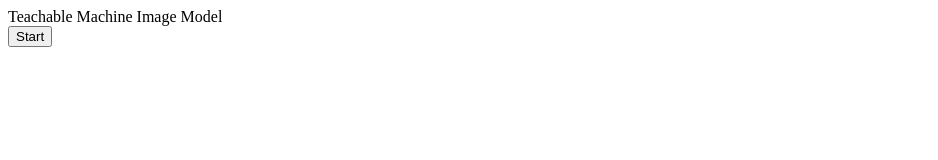
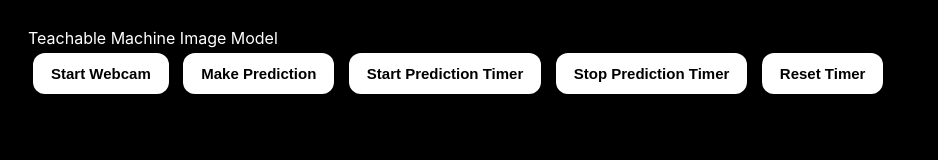
Before and after one commit to DaveyDoo100/DaveyDooHasAnInfection2025Final, a plain HTML site: page index.html in a window 1280 px wide. Shown: the whole page, without its empty margins (0-938 px from the left). Drawn offline with Linux system fonts and the light colour scheme.

Commit message:
Update index.html

```diff
--- a/index.html
+++ b/index.html
@@ -1,37 +1,68 @@
 <div>Teachable Machine Image Model</div>
-<button type="button" onclick="init()">Start</button>
+
+<button type="button" onclick="init()">Start Webcam</button>
+<button type="button" onclick="makePrediction()">Make Prediction</button>
+<button type="button" onclick="startTimer()">Start Prediction Timer</button>
+<button type="button" onclick="stopTimer()">Stop Prediction Timer</button>
+<button type="button" onclick="resetTimer()">Reset Timer</button>
+
 <div id="webcam-container"></div>
 <div id="label-container"></div>
+
+<style>
+    body {
+        background: #000;
+        color: white;
+        font-family: -apple-system, BlinkMacSystemFont, Arial, sans-serif;
+        padding: 20px;
+    }
+
+    button {
+        background: white;
+        color: black;
+        border: none;
+        margin: 5px;
+        padding: 12px 18px;
+        border-radius: 12px;
+        font-size: 15px;
+        cursor: pointer;
+        font-weight: 600;
+    }
+
+    button:hover {
+        background: #e6e6e6;
+    }
+
+    #webcam-container {
+        margin-top: 15px;
+    }
+</style>
 
 <script src="https://cdn.jsdelivr.net/npm/@tensorflow/tfjs@latest/dist/tf.min.js"></script>
 <script src="https://cdn.jsdelivr.net/npm/@teachablemachine/image@latest/dist/teachablemachine-image.min.js"></script>
 
 <script type="text/javascript">
-    // More API functions here:
-    // https://github.com/googlecreativelab/teachablemachine-community/tree/master/libraries/image
+    // ---------------------------------------------
+    // ORIGINAL WEBCAM + MODEL CODE (UNTOUCHED)
+    // ---------------------------------------------
 
-    // the link to your model provided by Teachable Machine export panel
     const URL = "./my_model/";
 
     let model, webcam, labelContainer, maxPredictions;
 
-    // Load the image model and setup the webcam
     async function init() {
         const modelURL = URL + "model.json";
         const metadataURL = URL + "metadata.json";
 
-        // load the model and metadata
         model = await tmImage.load(modelURL, metadataURL);
         maxPredictions = model.getTotalClasses();
 
-        // Convenience function to setup a webcam
-        const flip = true; // whether to flip the webcam
-        webcam = new tmImage.Webcam(200, 200, flip); // width, height, flip
-        await webcam.setup(); // request access to the webcam
+        const flip = true;
+        webcam = new tmImage.Webcam(200, 200, flip);
+        await webcam.setup();
         await webcam.play();
         window.requestAnimationFrame(loop);
 
-        // append elements to the DOM
         document.getElementById("webcam-container").appendChild(webcam.canvas);
         labelContainer = document.getElementById("label-container");
 
@@ -41,12 +72,13 @@
     }
 
     async function loop() {
-        webcam.update(); // update the webcam frame
-        await predict();
+        webcam.update();
+        if (!timerActive) {
+            await predict();
+        }
         window.requestAnimationFrame(loop);
     }
 
-    // run the webcam image through the image model
     async function predict() {
         const prediction = await model.predict(webcam.canvas);
         for (let i = 0; i < maxPredictions; i++) {
@@ -55,4 +87,38 @@
             labelContainer.childNodes[i].innerHTML = classPrediction;
         }
     }
+
+    // ---------------------------------------------
+    // NEW FEATURES (NO CHANGES TO WEBCAM CODE)
+    // ---------------------------------------------
+
+    let timerActive = false;
+
+    // One-shot prediction
+    async function makePrediction() {
+        if (model && webcam) {
+            await predict();
+        }
+    }
+
+    // Start 3-second timer
+    function startTimer() {
+        if (!model || !webcam) return;
+        timerActive = true;
+
+        setTimeout(() => {
+            timerActive = false;
+        }, 3000);
+    }
+
+    // Stop prediction timer
+    function stopTimer() {
+        timerActive = false;
+    }
+
+    // Reset timer (starts it again)
+    function resetTimer() {
+        timerActive = false;
+        startTimer();
+    }
 </script>
```
